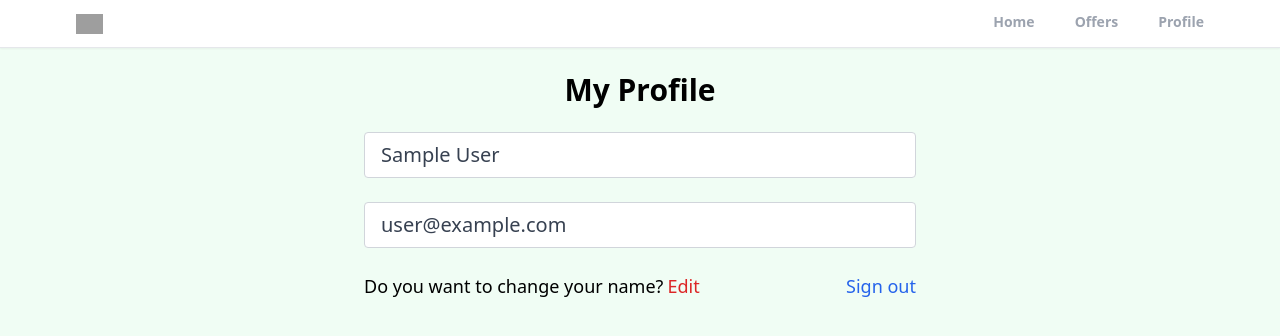
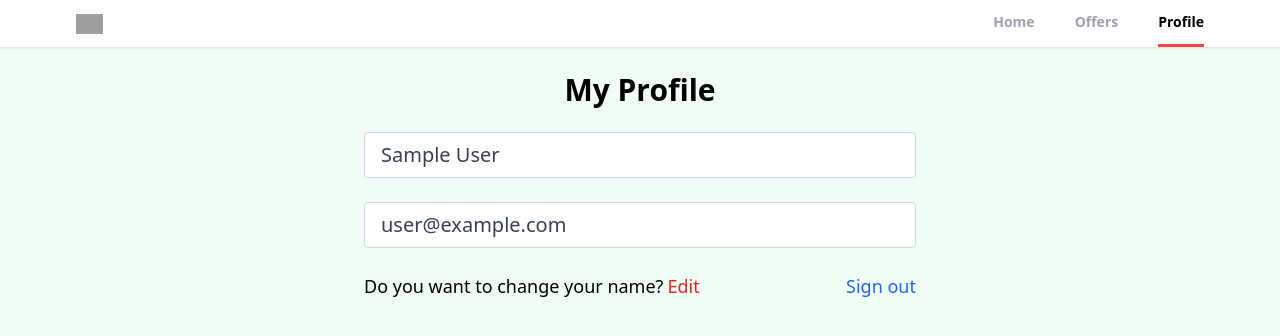
Before and after one commit to kushjain123/realtor-clone-react, a React (Create React App) app: page /profile in a window 1280 px wide. Shown: the top 336 px of the page. Built offline with nearby package versions, Linux system fonts and the light colour scheme; no server answers; sample sign-in values are in the browser's storage; grey boxes are pictures that could not be loaded.

Commit message:
create the spinner component

```diff
--- a/src/components/Header.jsx
+++ b/src/components/Header.jsx
@@ -21,7 +21,7 @@ export default function Header() {
     }
   }
   return (
-    <div className="bg-white border-b shadow-sm sticky top-0 z-50">
+    <div className="bg-white border-b shadow-sm sticky top-0 z-40">
       <header className="flex justify-between items-center px-3 max-w-6xl mx-auto">
         <div>
           <img
@@ -34,25 +34,24 @@ export default function Header() {
         <div>
           <ul className="flex space-x-10">
             <li
-              className={`cursor-pointer py-3 text-sm font-semibold text-gray-400 border-b-[3px] border-b-transparent ${
-                pathMatchRoute("/") && "text-black border-b-red-500"
+              className={`cursor-pointer py-3 text-sm font-semibold  border-b-[3px]  ${
+                pathMatchRoute("/") ? "text-black border-b-red-500" : "text-gray-400 border-b-transparent"
               }`}
               onClick={() => navigate("/")}
             >
               Home
             </li>
             <li
-              className={`cursor-pointer py-3 text-sm font-semibold text-gray-400 border-b-[3px] border-b-transparent ${
-                pathMatchRoute("/offers") && "text-black border-b-red-500"
+              className={`cursor-pointer py-3 text-sm font-semibold border-b-[3px] ${
+                pathMatchRoute("/offers") ? "text-black border-b-red-500" : "text-gray-400 border-b-transparent"
               }`}
               onClick={() => navigate("/offers")}
             >
               Offers
             </li>
             <li
-              className={`cursor-pointer py-3 text-sm font-semibold text-gray-400 border-b-[3px] border-b-transparent ${
-                (pathMatchRoute("/sign-in") || pathMatchRoute("/profile")) &&
-                "text-black border-b-red-500"
+              className={`cursor-pointer py-3 text-sm font-semibold border-b-[3px] ${
+                (pathMatchRoute("/sign-in") || pathMatchRoute("/profile")) ? "text-black border-b-red-500" : "text-gray-400 border-b-transparent"
               }`}
               onClick={() => navigate("/profile")}
             >
--- a/src/components/PrivateRoute.jsx
+++ b/src/components/PrivateRoute.jsx
@@ -1,9 +1,10 @@
 import { Outlet, Navigate } from "react-router-dom";
 import { useAuthStatus } from "../hooks/useAuthStatus";
+import Spinner from "./Spinner";
 export default function PrivateRoute() {
   const { loggedIn, checkingStatus } = useAuthStatus();
   if (checkingStatus) {
-    return <h3>Loading...</h3>;
+    return <Spinner />;
   }
   return loggedIn ? <Outlet /> : <Navigate to="/sign-in" />;
 }
--- /dev/null
+++ b/src/components/Spinner.jsx
@@ -0,0 +1,10 @@
+import spinner from "../assets/svg/spinner.svg";
+export default function Spinner() {
+  return (
+    <div className="bg-black bg-opacity-50 flex items-center justify-center fixed left-0 right-0 bottom-0 top-0 z-50">
+      <div>
+        <img src={spinner} alt="Loading..." className="h-24" />
+      </div>
+    </div>
+  );
+}
```
Also changed, not shown: src/assets/svg/spinner.svg (added).
